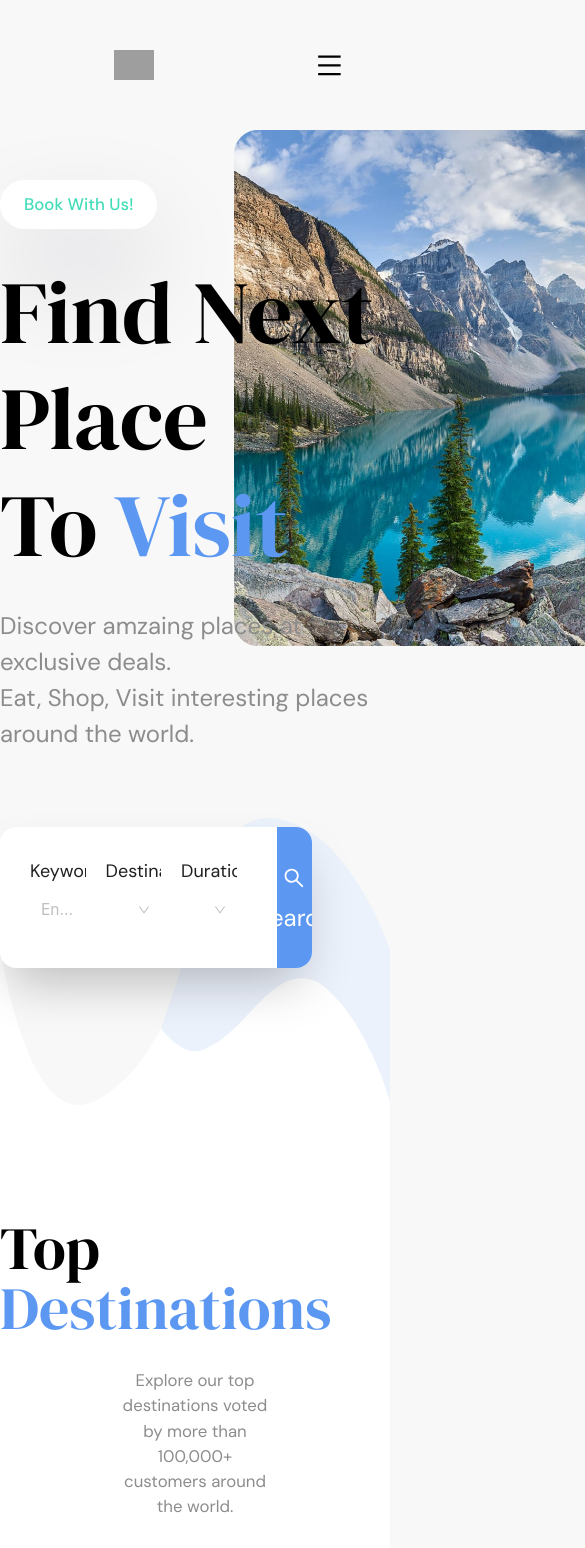
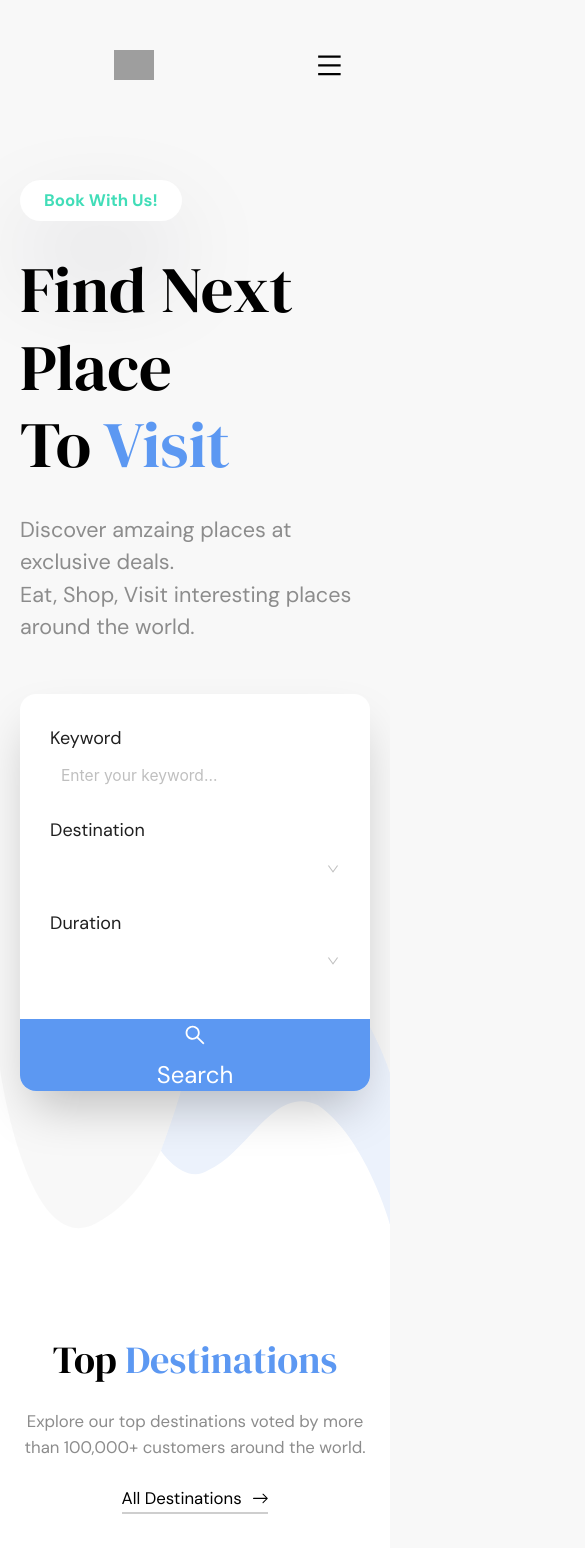
Before and after one commit to BTH-IT/Booking_Tour_FE, a React (Vite) app: page / in a window 390 px wide. Shown: the top 1548 px of the page, 585 px wide, since content can reach past the window. Built offline with nearby package versions, Linux system fonts and the light colour scheme; grey boxes are pictures that could not be loaded.

Commit message:
done responsive 50% homepage

```diff
--- a/src/components/BookWithUs/SearchForm/index.tsx
+++ b/src/components/BookWithUs/SearchForm/index.tsx
@@ -21,26 +21,26 @@ const SearchForm = () => {
       autoComplete="off"
     >
       <Row gutter={20}>
-        <Col xs={20}>
+        <Col xs={24} md={20}>
           <Styles.SearchFormContent gutter={20}>
-            <Col xs={8}>
+            <Col xs={24} md={8}>
               <Form.Item name="keyword" label="Keyword">
                 <Input placeholder="Enter your keyword..." bordered={false} />
               </Form.Item>
             </Col>
-            <Col xs={8}>
+            <Col xs={24} md={8}>
               <Form.Item name="destination" label="Destination">
                 <Select size="middle" options={[]} bordered={false} />
               </Form.Item>
             </Col>
-            <Col xs={8}>
+            <Col xs={24} md={8}>
               <Form.Item name="duration" label="Duration">
                 <Select size="middle" options={[]} bordered={false} />
               </Form.Item>
             </Col>
           </Styles.SearchFormContent>
         </Col>
-        <Col xs={4}>
+        <Col xs={24} md={4}>
           <Styles.SearchFormButton
             type="primary"
             htmlType="submit"
--- a/src/components/BookWithUs/SearchForm/styles.ts
+++ b/src/components/BookWithUs/SearchForm/styles.ts
@@ -22,6 +22,10 @@ export const SearchFormWrapper = styled(Form)`
   select {
     font-size: 1.3rem !important;
   }
+
+  @media screen and (max-width: 767px) {
+    max-width: 100%;
+  }
 `;
 
 export const SearchFormButton = styled(Button)`
--- a/src/components/BookWithUs/styles.ts
+++ b/src/components/BookWithUs/styles.ts
@@ -12,6 +12,11 @@ export const BookWithUsContent = styled.div`
   width: 100%;
   max-width: 1300px;
   margin: 0 auto;
+  padding: 0 20px;
+
+  @media screen and (max-width: 767px) {
+    max-width: 500px;
+  }
 `;
 
 export const BookWithUsTag = styled.section`
@@ -23,7 +28,11 @@ export const BookWithUsTag = styled.section`
   color: #41ddb8;
   background-color: white;
   font-size: 1.4rem;
-  font-weight: 500;
+  font-weight: 700;
+
+  @media screen and (max-width: 767px) {
+    padding: 12px 24px;
+  }
 `;
 
 export const BookWithUsTitle = styled.h3`
@@ -39,12 +48,21 @@ export const BookWithUsTitle = styled.h3`
     font-family: inherit;
     color: #5c98f2;
   }
+
+  @media screen and (max-width: 767px) {
+    font-size: 5.4rem;
+  }
 `;
 
 export const BookWithUsDesc = styled.p`
   line-height: 1.5;
   font-size: 2rem;
   margin-bottom: 75px;
+
+  @media screen and (max-width: 767px) {
+    font-size: 1.8rem;
+    margin-bottom: 50px;
+  }
 `;
 
 export const BookWithUsBackground = styled.img`
@@ -59,10 +77,14 @@ export const BookWithUsBackground = styled.img`
 export const BookWithUsImage = styled.img`
   position: absolute;
   width: 100%;
-  max-width: 600px;
-  height: auto;
+  max-width: 500px;
+  height: 700px;
   z-index: -1;
   border-radius: 24px;
-  top: -50px;
-  left: 60%;
+  top: -30px;
+  left: 55%;
+
+  @media screen and (max-width: 1200px) {
+    display: none;
+  }
 `;
--- a/src/components/Card/Destination/style.ts
+++ b/src/components/Card/Destination/style.ts
@@ -58,6 +58,10 @@ export const CardInfo = styled.div`
   color: white;
   font-weight: 700;
   transition: all 0.2s ease;
+
+  @media screen and (max-width: 767px) {
+    transform: translateY(60%);
+  }
 `;
 
 export const subTitle = styled.h4`
--- a/src/components/Destinations/styles.ts
+++ b/src/components/Destinations/styles.ts
@@ -5,6 +5,7 @@ export const DestinationsContainer = styled.div`
   width: 100%;
   max-width: 1300px;
   margin: 0 auto;
+  padding: 0 20px;
   padding-top: 100px;
 `;
 
@@ -27,6 +28,10 @@ export const DestinationsTopTitle = styled.h3`
     font-family: inherit;
     color: #5c98f2;
   }
+
+  @media screen and (max-width: 480px) {
+    font-size: 3.2rem;
+  }
 `;
 
 export const DestinationsTopDesc = styled.p`
@@ -35,6 +40,10 @@ export const DestinationsTopDesc = styled.p`
   font-size: 1.4rem;
   line-height: 1.5;
   text-align: center;
+
+  @media screen and (max-width: 480px) {
+    max-width: 100%;
+  }
 `;
 
 export const DestinationsBottom = styled(Row)`
--- a/src/components/PopularTours/styles.ts
+++ b/src/components/PopularTours/styles.ts
@@ -20,4 +20,8 @@ export const PopularToursTitle = styled.h3`
     font-family: inherit;
     color: #5c98f2;
   }
+
+  @media screen and (max-width: 480px) {
+    font-size: 3.2rem;
+  }
 `;
--- a/src/components/Slider/SliderBase.tsx
+++ b/src/components/Slider/SliderBase.tsx
@@ -1,5 +1,22 @@
 import { BsChevronLeft, BsChevronRight } from 'react-icons/bs';
 import { SliderStyled } from './styles';
+
+const responsive = [
+  {
+    breakpoint: 1500,
+    settings: {
+      slidesToShow: 2,
+      slidesToScroll: 2,
+    },
+  },
+  {
+    breakpoint: 1000,
+    settings: {
+      slidesToShow: 1,
+      slidesToScroll: 1,
+    },
+  },
+];
 
 const settings = {
   dots: false,
@@ -21,6 +38,9 @@ const settings = {
       </div>
     </div>
   ),
+  responsive,
+  autoplay: true,
+  autoplaySpeed: 5000,
 };
 
 const SliderBase = ({ children }: { children: React.ReactNode }) => {
--- a/src/components/Slider/styles.ts
+++ b/src/components/Slider/styles.ts
@@ -5,6 +5,9 @@ export const SliderStyled = styled(Slider)`
   .slick-prev {
     left: -52px !important;
   }
+  width: 100%;
+  max-width: 1300px !important;
+  margin: 0 auto !important;
 
   .slick-next:before,
   .slick-prev:before {
@@ -33,6 +36,48 @@ export const SliderStyled = styled(Slider)`
     border-radius: 50%;
     padding: 10px;
   }
+
+  @media screen and (max-width: 1500px) {
+    max-width: 1000px !important;
+
+    .slick-arrow.slick-prev {
+    }
+
+    .slick-arrow.slick-next {
+    }
+  }
+
+  @media screen and (max-width: 1150px) {
+    max-width: 800px !important;
+
+    .slick-arrow.slick-prev {
+    }
+
+    .slick-arrow.slick-next {
+    }
+  }
+
+  @media screen and (max-width: 1000px) {
+    max-width: 500px !important;
+
+    .slick-arrow.slick-prev {
+    }
+
+    .slick-arrow.slick-next {
+    }
+  }
+
+  @media screen and (max-width: 657px) {
+    max-width: 100% !important;
+
+    .slick-arrow.slick-prev {
+      display: none !important;
+    }
+
+    .slick-arrow.slick-next {
+      display: none !important;
+    }
+  }
 `;
 
 export const SliderPrevBtn = styled.div`
```
